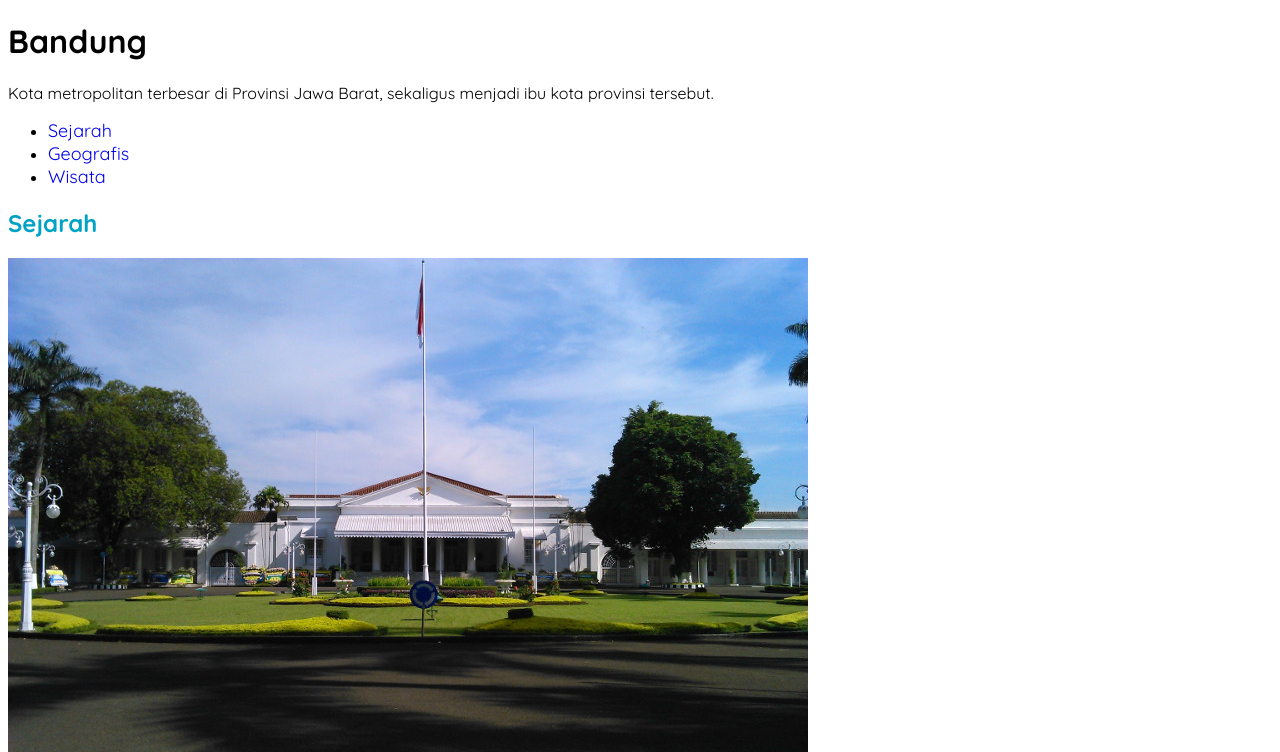
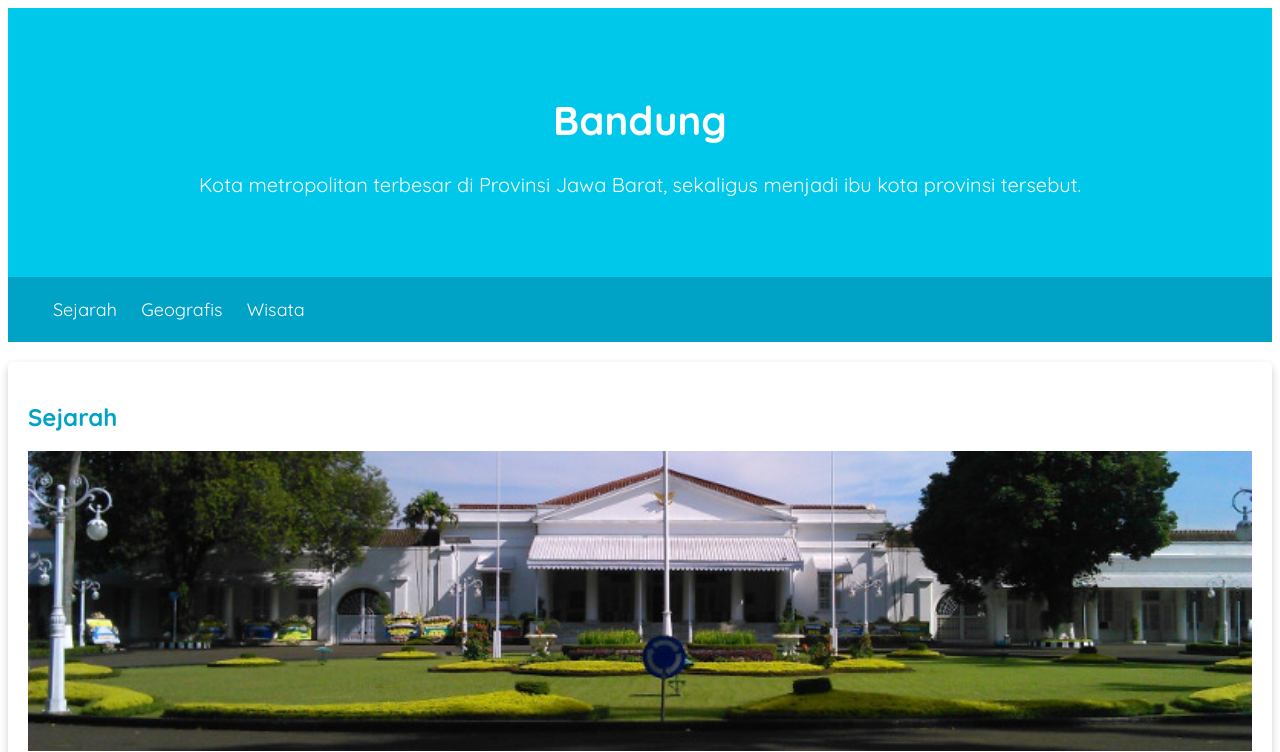
Before and after one commit to sultantirtaa/WebDasar, a plain HTML site: page index.html in a window 1280 px wide. Shown: the top 752 px of the page. Drawn offline with Linux system fonts and the light colour scheme.

Commit message:
menambahkan jumbotron dan styling card css

```diff
--- a/assets/styles/style.css
+++ b/assets/styles/style.css
@@ -7,10 +7,30 @@ h3 {
   color: #00a2c6;
 }
 
+.jumbotron {
+  font-size: 20px;
+  padding: 60px;
+  background-color: #00c8eb;
+  text-align: center;
+  color: white;
+}
+
+nav {
+  background-color: #00a2c6;
+  padding: 5px;
+}
+
+nav li {
+  display: inline;
+  list-style-type: none;
+  margin-right: 20px;
+}
+
 nav a {
   font-size: 18px;
   font-weight: 400;
   text-decoration: none;
+  color: white;
 }
 
 nav a:hover {
@@ -21,6 +41,24 @@ nav a:hover {
   text-align: center;
 }
 
+.featured-image {
+  width: 100%;
+  height: 300px;
+  object-fit: cover;
+  object-position: center;
+}
+
+.card {
+  box-shadow: 0 4px 8px 0 rgba(0, 0, 0, 0.2);
+  border-radius: 5px;
+  padding: 20px;
+  margin-top: 20px;
+}
+
+.profile img {
+  width: 200px;
+}
+
 footer {
   padding: 20px;
   color: white;
--- a/index.html
+++ b/index.html
@@ -15,11 +15,13 @@
   </head>
   <body>
     <header>
-      <h1>Bandung</h1>
-      <p>
-        Kota metropolitan terbesar di Provinsi Jawa Barat, sekaligus menjadi ibu
-        kota provinsi tersebut.
-      </p>
+      <div class="jumbotron">
+        <h1>Bandung</h1>
+        <p>
+          Kota metropolitan terbesar di Provinsi Jawa Barat, sekaligus menjadi
+          ibu kota provinsi tersebut.
+        </p>
+      </div>
 
       <nav>
         <ul>
@@ -32,9 +34,14 @@
 
     <main>
       <div id="content">
-        <article id="sejarah">
+        <article id="sejarah" class="card">
           <h2>Sejarah</h2>
-          <img src="assets/image/history.jpg" alt="sejarah" title="sejarah" />
+          <img
+            src="assets/image/history.jpg"
+            alt="sejarah"
+            title="sejarah"
+            class="featured-image"
+          />
           <p>
             Kata Bandung berasal dari kata bendung atau bendungan karena
             terbendungnya sungai Citarum oleh lava Gunung Tangkuban Parahu yang
@@ -58,12 +65,13 @@
           </p>
         </article>
 
-        <article id="geografis">
+        <article id="geografis" class="card">
           <h2>Geografis</h2>
           <img
             src="assets/image/geografis.jpg"
             alt="geografis"
             title="geografis"
+            class="featured-image"
           />
           <p>
             Kota Bandung dikelilingi oleh pegunungan, sehingga bentuk morfologi
@@ -84,7 +92,7 @@
           </p>
         </article>
 
-        <article id="wisata">
+        <article id="wisata" class="card">
           <h2>Wisata</h2>
           <p>
             Sejak dibukanya Jalan Tol Cipularang, kota Bandung telah menjadi
@@ -100,6 +108,7 @@
               src="assets/image/farm-house.jpg"
               alt="farm house"
               title="farm house"
+              class="featured-image"
             />
             <p>
               Berada di jalur utama Bandung-Lembang, Farm House menjadi objek
@@ -114,6 +123,7 @@
             src="assets/image/bosscha.jpg"
             alt="observatorium bosscha"
             title="observatorium bosscha"
+            class="featured-image"
           />
           <p>
             Memiliki beberapa teleskop, antara lain, Refraktor Ganda Zeiss,
@@ -131,7 +141,7 @@
       </div>
 
       <aside>
-        <article class="profile">
+        <article class="profile card">
           <header>
             <h2>Kota Bandung</h2>
             <p>Kota Kembang Paris Van Java</p>
```
